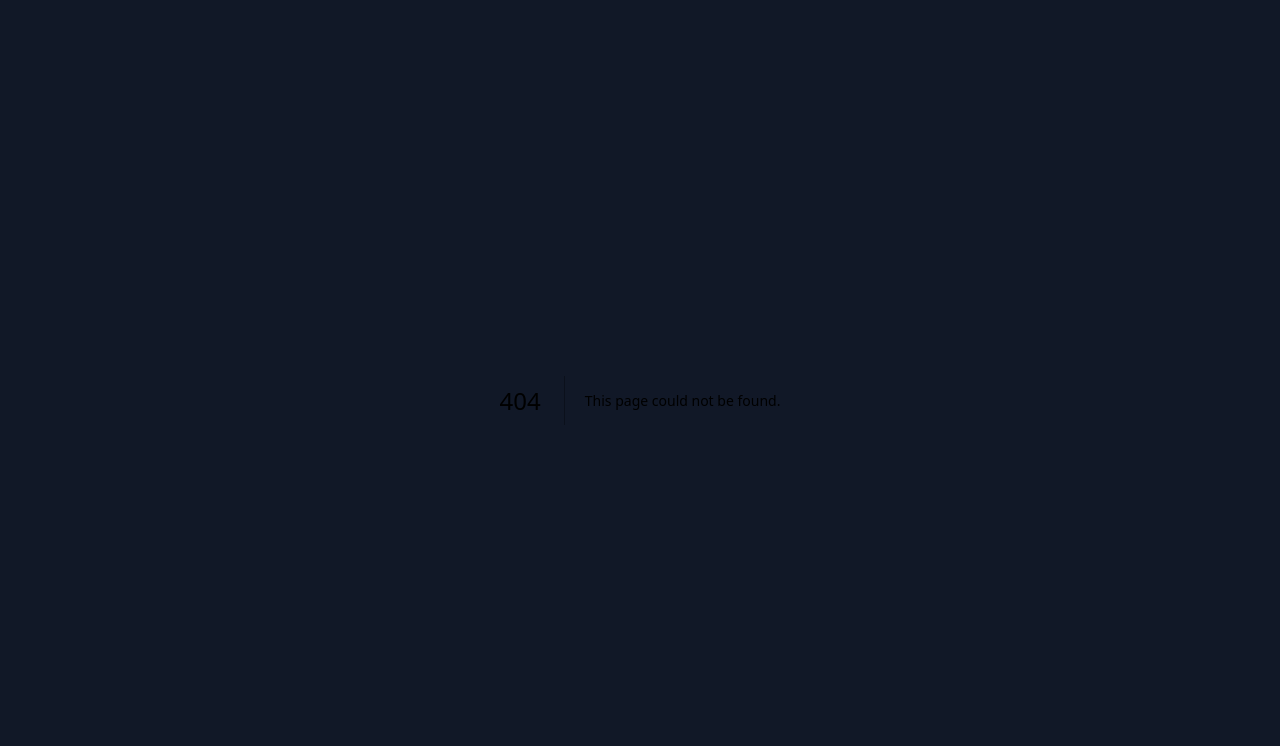
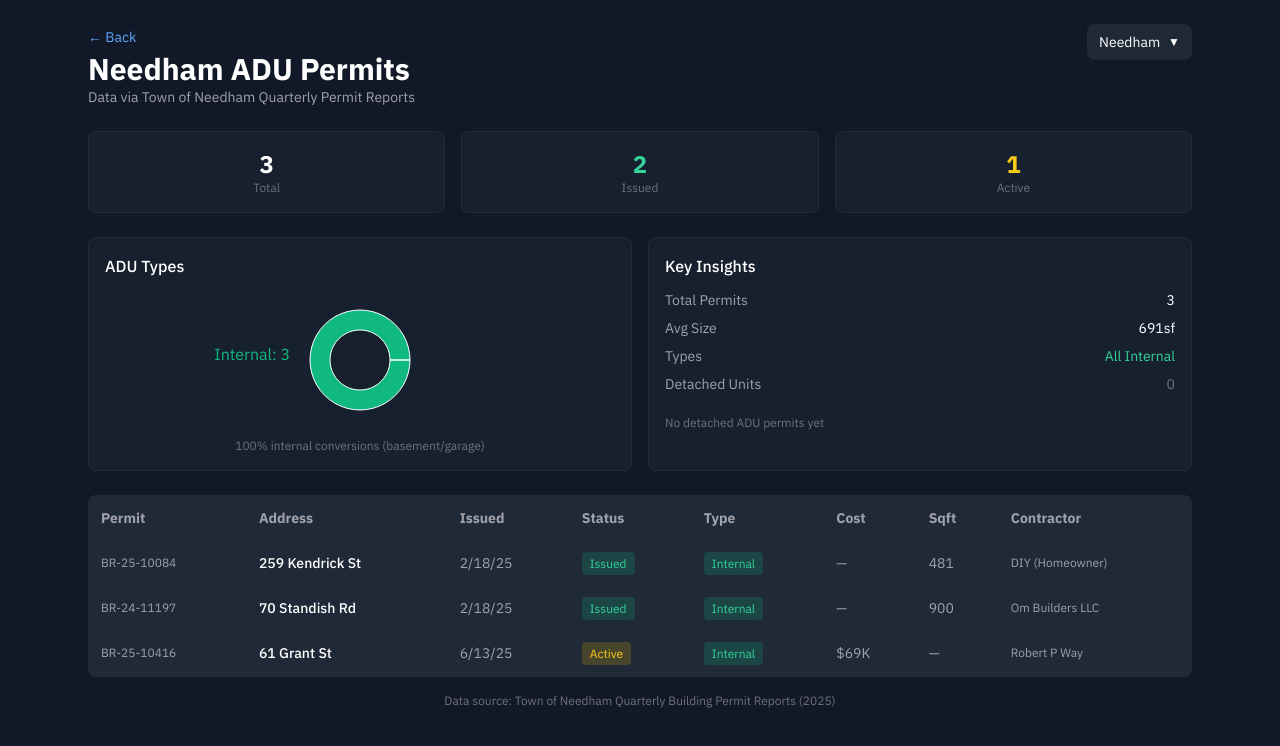
Before and after one commit to atwoodcollects/adupulse, a Next.js app: page /needham in a window 1280 px wide. Before the commit this address had no page. Shown: the top 746 px of the page. Built offline with nearby package versions, Linux system fonts and the light colour scheme.

Commit message:
Add Needham page

```diff
--- /dev/null
+++ b/src/app/needham/page.tsx
@@ -0,0 +1,136 @@
+'use client'
+
+import { useState } from 'react'
+import Link from 'next/link'
+import TownNav from '@/components/TownNav'
+import permits from '@/data/needham_permits.json'
+import { PieChart, Pie, Cell, Tooltip, ResponsiveContainer } from 'recharts'
+
+export default function NeedhamPage() {
+  const [expandedRow, setExpandedRow] = useState<number | null>(null)
+
+  const permitsWithPPSF = permits.map(p => ({
+    ...p,
+    ppsf: p.sqft > 0 && p.cost > 0 ? Math.round(p.cost / p.sqft) : 0
+  }))
+
+  const stats = {
+    total: permits.length,
+    issued: permits.filter(p => p.status === 'Issued').length,
+    active: permits.filter(p => p.status === 'Active').length
+  }
+
+  const typeData = [
+    { name: 'Internal', value: permits.filter(p => p.type === 'Internal').length, color: '#10b981' },
+  ].filter(d => d.value > 0)
+
+  const formatCost = (cost: number) => {
+    if (cost >= 1000000) return `$${(cost / 1000000).toFixed(1)}M`
+    if (cost >= 1000) return `$${Math.round(cost / 1000)}K`
+    return cost > 0 ? `$${cost}` : '—'
+  }
+
+  const getStatusColor = (status: string) => {
+    switch (status) {
+      case 'Issued': return 'bg-emerald-500/20 text-emerald-400'
+      case 'Active': return 'bg-yellow-500/20 text-yellow-400'
+      default: return 'bg-gray-500/20 text-gray-400'
+    }
+  }
+
+  return (
+    <div className="min-h-screen bg-gray-900">
+      <div className="max-w-6xl mx-auto px-3 sm:px-4 md:px-6 py-3 sm:py-4 md:py-6">
+        <div className="flex flex-col sm:flex-row sm:justify-between sm:items-start gap-2 mb-4 sm:mb-6">
+          <div>
+            <Link href="/" className="text-blue-400 text-xs sm:text-sm mb-1 inline-block">← Back</Link>
+            <h1 className="text-xl sm:text-2xl md:text-3xl font-bold text-white">Needham ADU Permits</h1>
+            <p className="text-text-secondary text-xs sm:text-sm">Data via Town of Needham Quarterly Permit Reports</p>
+          </div>
+          <TownNav current="Needham" />
+        </div>
+
+        <div className="grid grid-cols-3 gap-2 sm:gap-3 md:gap-4 mb-4 sm:mb-6">
+          <div className="bg-gray-800/50 border border-border rounded-lg p-2 sm:p-3 md:p-4 text-center">
+            <div className="text-base sm:text-lg md:text-2xl font-bold text-white">{stats.total}</div>
+            <div className="text-[10px] sm:text-xs text-text-muted">Total</div>
+          </div>
+          <div className="bg-gray-800/50 border border-border rounded-lg p-2 sm:p-3 md:p-4 text-center">
+            <div className="text-base sm:text-lg md:text-2xl font-bold text-emerald-400">{stats.issued}</div>
+            <div className="text-[10px] sm:text-xs text-text-muted">Issued</div>
+          </div>
+          <div className="bg-gray-800/50 border border-border rounded-lg p-2 sm:p-3 md:p-4 text-center">
+            <div className="text-base sm:text-lg md:text-2xl font-bold text-yellow-400">{stats.active}</div>
+            <div className="text-[10px] sm:text-xs text-text-muted">Active</div>
+          </div>
+        </div>
+
+        <div className="grid grid-cols-1 sm:grid-cols-2 gap-3 sm:gap-4 mb-4 sm:mb-6">
+          <div className="bg-gray-800/50 border border-border rounded-lg p-3 sm:p-4">
+            <h3 className="text-white text-sm sm:text-base font-medium mb-3">ADU Types</h3>
+            <ResponsiveContainer width="100%" height={140}>
+              <PieChart>
+                <Pie data={typeData} cx="50%" cy="50%" innerRadius={30} outerRadius={50} dataKey="value" label={({ name, value }) => `${name}: ${value}`} labelLine={false}>
+                  {typeData.map((entry, index) => (<Cell key={`cell-${index}`} fill={entry.color} />))}
+                </Pie>
+                <Tooltip contentStyle={{ backgroundColor: '#1f2937', border: '1px solid #374151', borderRadius: '8px', fontSize: '12px' }} labelStyle={{ color: '#fff' }} itemStyle={{ color: '#fff' }} />
+              </PieChart>
+            </ResponsiveContainer>
+            <div className="mt-2 text-center text-xs text-text-muted">100% internal conversions (basement/garage)</div>
+          </div>
+
+          <div className="bg-gray-800/50 border border-border rounded-lg p-3 sm:p-4">
+            <h3 className="text-white text-sm sm:text-base font-medium mb-3">Key Insights</h3>
+            <div className="space-y-2 text-xs sm:text-sm">
+              <div className="flex justify-between"><span className="text-text-secondary">Total Permits</span><span className="text-white">3</span></div>
+              <div className="flex justify-between"><span className="text-text-secondary">Avg Size</span><span className="text-white">691sf</span></div>
+              <div className="flex justify-between"><span className="text-text-secondary">Types</span><span className="text-emerald-400">All Internal</span></div>
+              <div className="flex justify-between"><span className="text-text-secondary">Detached Units</span><span className="text-text-muted">0</span></div>
+            </div>
+            <div className="mt-3 pt-2 border-t border-border/50 text-xs text-text-muted">No detached ADU permits yet</div>
+          </div>
+        </div>
+
+        <div className="sm:hidden space-y-2">
+          {permitsWithPPSF.map((permit, i) => (
+            <div key={i} className="bg-gray-800/50 border border-border rounded-lg p-3" onClick={() => setExpandedRow(expandedRow === i ? null : i)}>
+              <div className="flex justify-between items-start mb-2">
+                <div className="flex-1 min-w-0"><p className="text-white text-sm font-medium truncate">{permit.address}</p><p className="text-text-muted text-xs">{permit.permit} • Issued {permit.issued}</p></div>
+                <span className={`px-2 py-0.5 rounded text-[10px] ml-2 ${getStatusColor(permit.status)}`}>{permit.status}</span>
+              </div>
+              <div className="flex gap-3 text-xs">
+                {permit.sqft > 0 && <span className="text-text-secondary">{permit.sqft}sf</span>}
+                {permit.cost > 0 && <span className="text-white">{formatCost(permit.cost)}</span>}
+                <span className="text-emerald-400">{permit.type}</span>
+              </div>
+              {expandedRow === i && <div className="mt-2 pt-2 border-t border-border/50 text-xs"><div className="mb-1"><span className="text-text-muted">Contractor: </span><span className="text-text-secondary">{permit.contractor}</span></div>{permit.notes && <div><span className="text-text-muted">Notes: </span><span className="text-text-secondary">{permit.notes}</span></div>}</div>}
+              <p className="text-text-muted text-[10px] mt-1 text-center">{expandedRow === i ? 'Tap to collapse' : 'Tap for details'}</p>
+            </div>
+          ))}
+        </div>
+
+        <div className="hidden sm:block bg-surface border border-border rounded-lg overflow-x-auto">
+          <table className="w-full text-sm">
+            <thead><tr className="border-b border-border text-text-secondary"><th className="text-left p-3">Permit</th><th className="text-left p-3">Address</th><th className="text-left p-3">Issued</th><th className="text-left p-3">Status</th><th className="text-left p-3">Type</th><th className="text-left p-3">Cost</th><th className="text-left p-3">Sqft</th><th className="text-left p-3">Contractor</th></tr></thead>
+            <tbody>
+              {permitsWithPPSF.map((permit, i) => (
+                <tr key={i} className="border-b border-border/50 hover:bg-gray-800/30">
+                  <td className="p-3 text-text-secondary text-xs">{permit.permit}</td>
+                  <td className="p-3 text-white font-medium">{permit.address}</td>
+                  <td className="p-3 text-text-secondary">{permit.issued}</td>
+                  <td className="p-3"><span className={`px-2 py-1 rounded text-xs ${getStatusColor(permit.status)}`}>{permit.status}</span></td>
+                  <td className="p-3"><span className="px-2 py-1 rounded text-xs bg-emerald-500/20 text-emerald-400">{permit.type}</span></td>
+                  <td className="p-3 text-text-secondary">{formatCost(permit.cost)}</td>
+                  <td className="p-3 text-text-secondary">{permit.sqft > 0 ? permit.sqft : '—'}</td>
+                  <td className="p-3 text-text-secondary text-xs max-w-[150px] truncate">{permit.contractor}</td>
+                </tr>
+              ))}
+            </tbody>
+          </table>
+        </div>
+
+        <p className="text-text-muted text-[10px] sm:text-xs mt-3 sm:mt-4 text-center">Data source: Town of Needham Quarterly Building Permit Reports (2025)</p>
+      </div>
+    </div>
+  )
+}
--- /dev/null
+++ b/src/data/needham_permits.json
@@ -0,0 +1,5 @@
+[
+  {"permit":"BR-25-10084","address":"259 Kendrick St","applied":"","issued":"2/18/25","status":"Issued","cost":0,"sqft":481,"type":"Internal","contractor":"DIY (Homeowner)","notes":"Garage conversion to ADU. 481sf conditioned space."},
+  {"permit":"BR-24-11197","address":"70 Standish Rd","applied":"","issued":"2/18/25","status":"Issued","cost":0,"sqft":900,"type":"Internal","contractor":"Om Builders LLC","notes":"Basement remodel to ADU. 900sf. Owner occupied."},
+  {"permit":"BR-25-10416","address":"61 Grant St","applied":"","issued":"6/13/25","status":"Active","cost":68514,"sqft":0,"type":"Internal","contractor":"Robert P Way","notes":"Remodel existing finished basement to in-law ADU."}
+]
```
